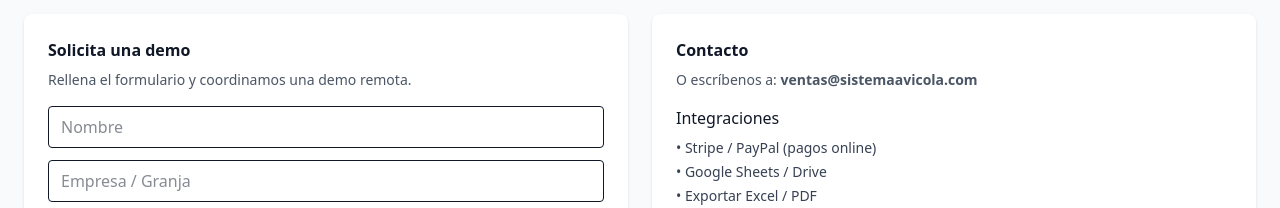
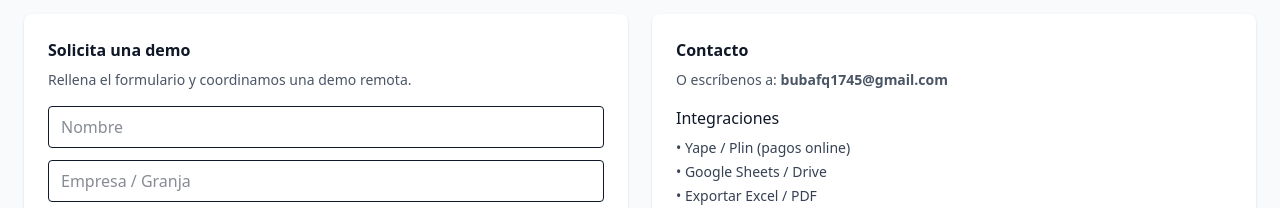
Before and after one commit to raulfq/landingpollo, a React (Vite) app: page / in a window 1280 px wide. Shown: the part 1164-1372 px from the top of the page. Built offline with nearby package versions, Linux system fonts and the light colour scheme.

Commit message:
Update contact email and payment methods in App.tsx

```diff
--- a/src/App.tsx
+++ b/src/App.tsx
@@ -137,12 +137,12 @@ export default function LandingSistemaAvicola() {
 
           <div id="contacto" className="bg-white p-6 rounded-lg shadow">
             <h4 className="font-semibold">Contacto</h4>
-            <p className="text-sm text-gray-600 mt-2">O escríbenos a: <strong>ventas@sistemaavicola.com</strong></p>
+            <p className="text-sm text-gray-600 mt-2">O escríbenos a: <strong>bubafq1745@gmail.com</strong></p>
 
             <div className="mt-4">
               <h5 className="font-medium">Integraciones</h5>
               <ul className="text-sm text-gray-700 mt-2 space-y-1">
-                <li>• Stripe / PayPal (pagos online)</li>
+                <li>• Yape / Plin (pagos online)</li>
                 <li>• Google Sheets / Drive</li>
                 <li>• Exportar Excel / PDF</li>
               </ul>
```
